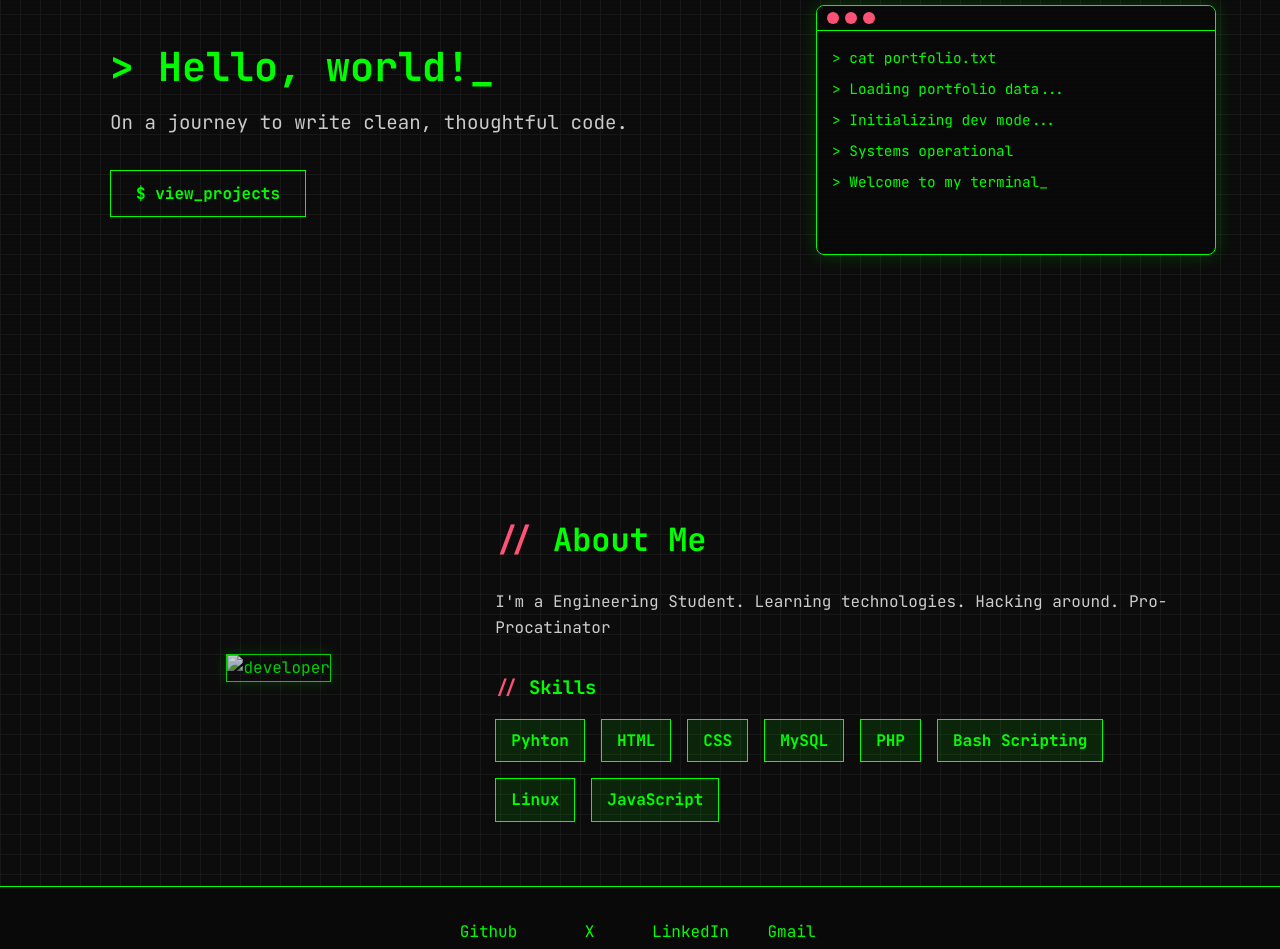
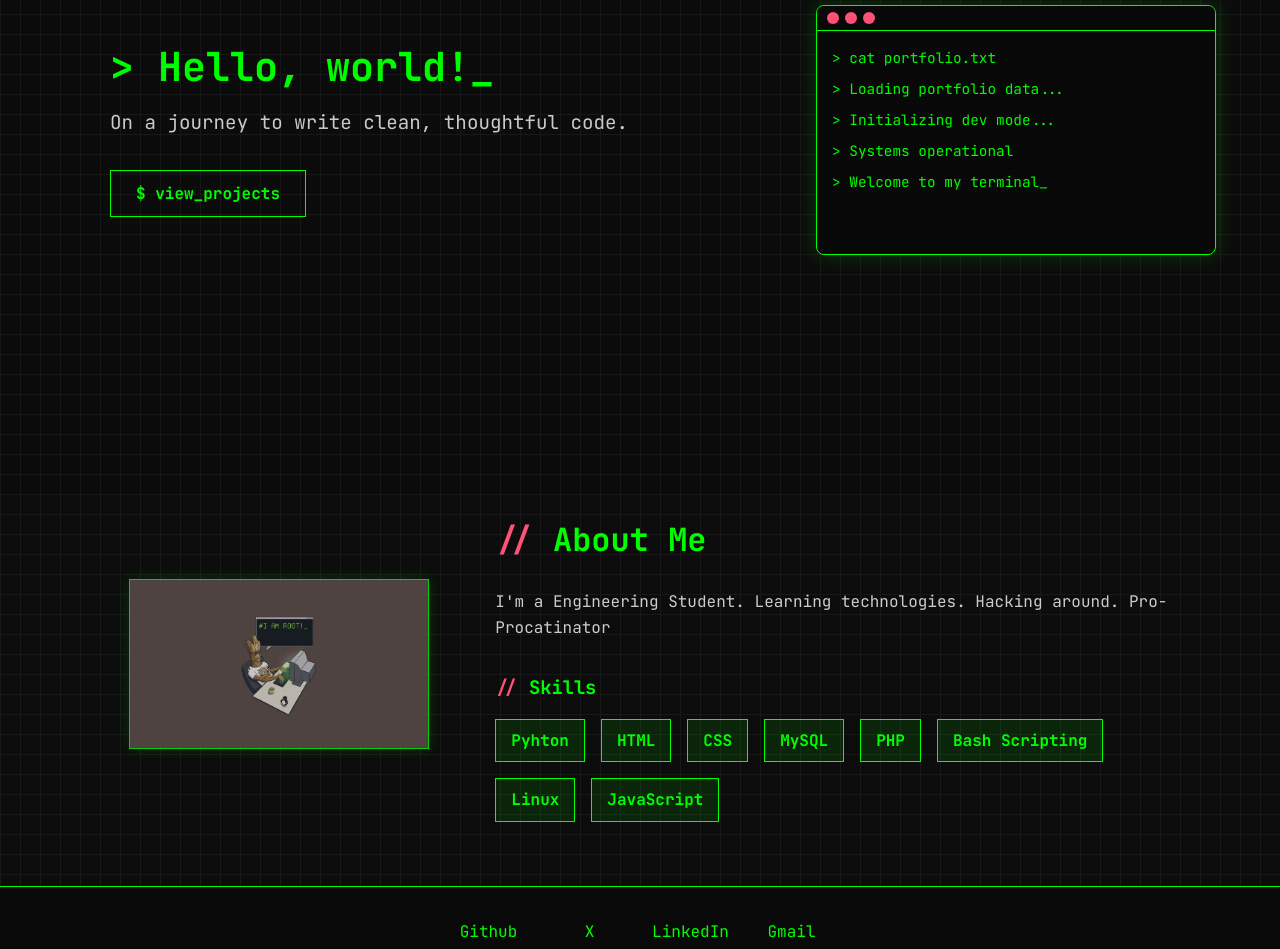
Before and after one commit to grnerd/g, a plain HTML site: page index.html in a window 1280 px wide. Shown: the part 306-1255 px from the top of the page. Drawn offline with Linux system fonts and the light colour scheme; the site is published under a folder, as on GitHub Pages, so addresses that start at the root find nothing.

Commit message:
Update index.html with img

```diff
--- a/index.html
+++ b/index.html
@@ -687,7 +687,7 @@
     <section id="about" class="about">
         <div class="container about-content">
             <div class="about-image">
-                <img src="/gratroot.jpeg" alt="developer">
+                <img src="img/gratroot.jpeg" alt="developer">
             </div>
             <div class="about-text">
                 <h2>About Me</h2>
```
